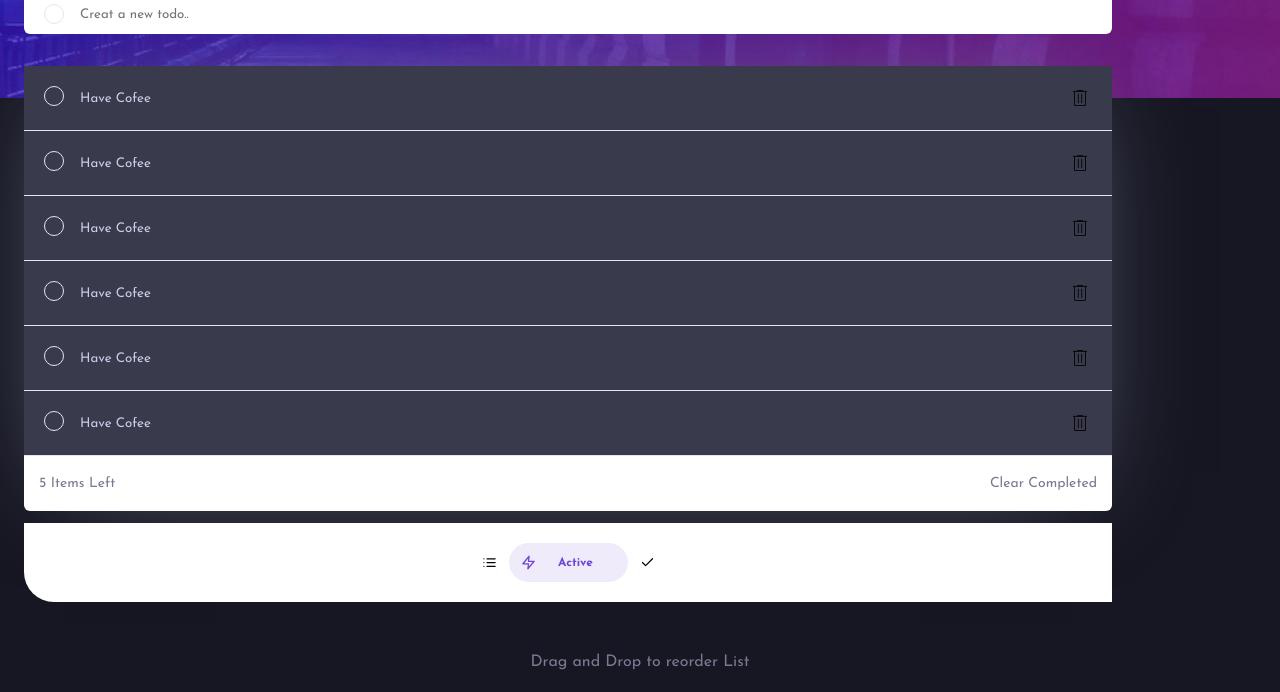
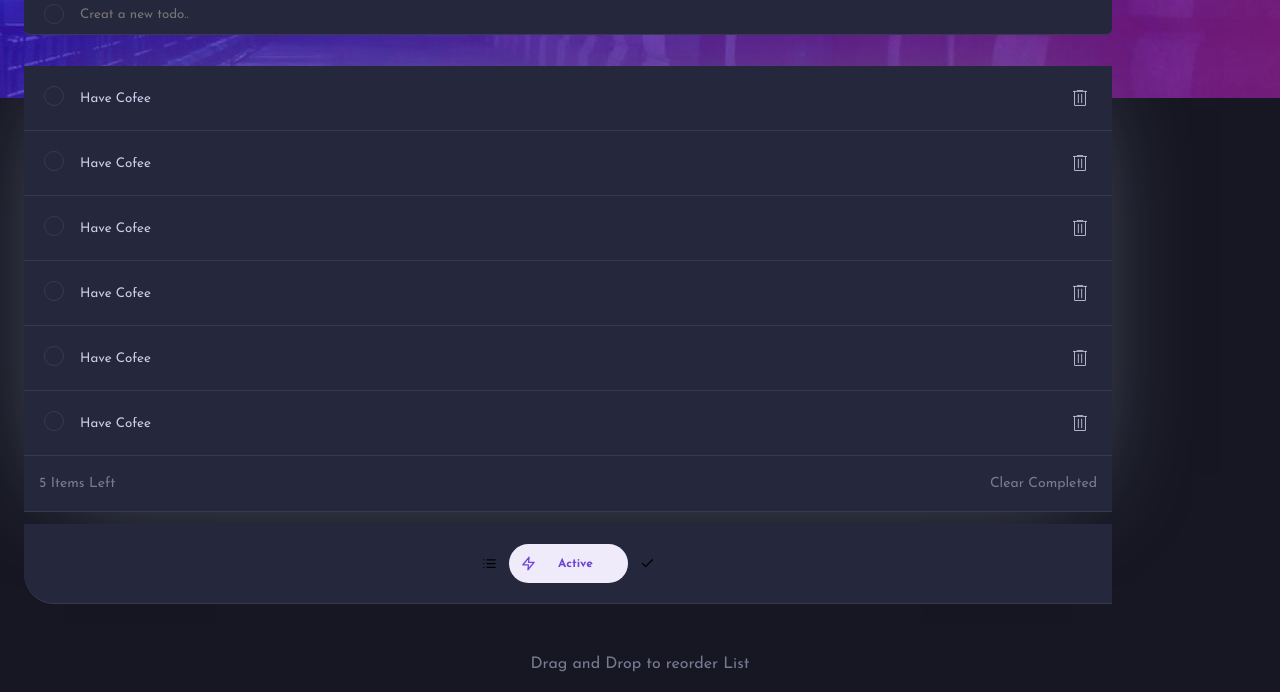
Before and after one commit to developerwaleed/Interactive-TODOLIST, a plain HTML site: page index.html in a window 1280 px wide. Both pictures are taken after a click on the picture 1260 px from the left and 60 px from the top of the page. Shown: the part 142-834 px from the top of the page. Drawn offline with nearby package versions, Linux system fonts and the light colour scheme.

Commit message:
Add Complete DarkMode Funnctionm

```diff
--- a/index.html
+++ b/index.html
@@ -21,7 +21,7 @@
         <span>T O D O</span>
         <img id="moon" src="./images/icon-moon.svg" alt="toggle-mode" height="20px" />
       </div>
-      <div class="task-input dark-Mode">
+      <div class="list-item task-input">
         <div class="checkbox" id="input-div"></div>
         <input
           type="text"
@@ -112,14 +112,14 @@
           <span class="material-symbols-outlined"> delete </span>
         </li>
 
-        <div class="show-data">
+        <div class="list-item show-data">
           <span id="show-items-qty">5 Items Left</span>
           <button type="button">Clear Completed</button>
         </div>
       </ul>
 
       <div id="wrapper" class="purple">
-        <div class="menu">
+        <div class="menu list-item">
           <div class="menu-item inactive purple" data-color="purple">
             <div class="menu-item__icon">
               <i data-feather="list"></i>
--- a/js/toggle-DarkMode.js
+++ b/js/toggle-DarkMode.js
@@ -2,6 +2,7 @@ const changeModeButton = document.getElementById('moon');
 const stylesheet = document.styleSheets[0]
 const listItems = document.querySelectorAll('.list-item');
 const listItemsText = document.querySelectorAll('.input-task');
+const checkBoxs = document.querySelectorAll('.checkbox');
 
 changeModeButton.addEventListener('click', () => {
     const parentElem = changeModeButton.parentElement;
@@ -13,4 +14,7 @@ changeModeButton.addEventListener('click', () => {
     listItemsText.forEach((elem) => {
             elem.classList.toggle('dark-text-color');
     })
+    checkBoxs.forEach((elem) => {
+            elem.classList.toggle('checkBox-Color');
+    })
 });
--- a/sass/partials/_mobile-DOM.scss
+++ b/sass/partials/_mobile-DOM.scss
@@ -3,15 +3,22 @@ body {
 }
 
 .body-darkmode {
-  background-color: $Very-Dark-Blue;
+  background-color: $Very-Dark-Blue !important;
 }
 
 .dark-Mode {
-  background-color: $Very-Dark-Grayish-Blue;
+  background-color: $Very-Dark-Desaturated-Blue !important;
+  color: $Light-Grayish-Blue;
+  border-bottom: 1px solid $Very-Dark-Grayish-Blue !important;
 }
 
 .dark-text-color {
-  color: $Light-Grayish-Blue;
+  color: $Light-Grayish-Blue !important;
+}
+
+.checkBox-Color {
+  border: 1px solid $Very-Dark-Grayish-Blue !important;
+  // border-color: $Very-Dark-Grayish-Blue;
 }
 
 .list-header {
```
Also changed, not shown: sass/style.css, 1 other file.
